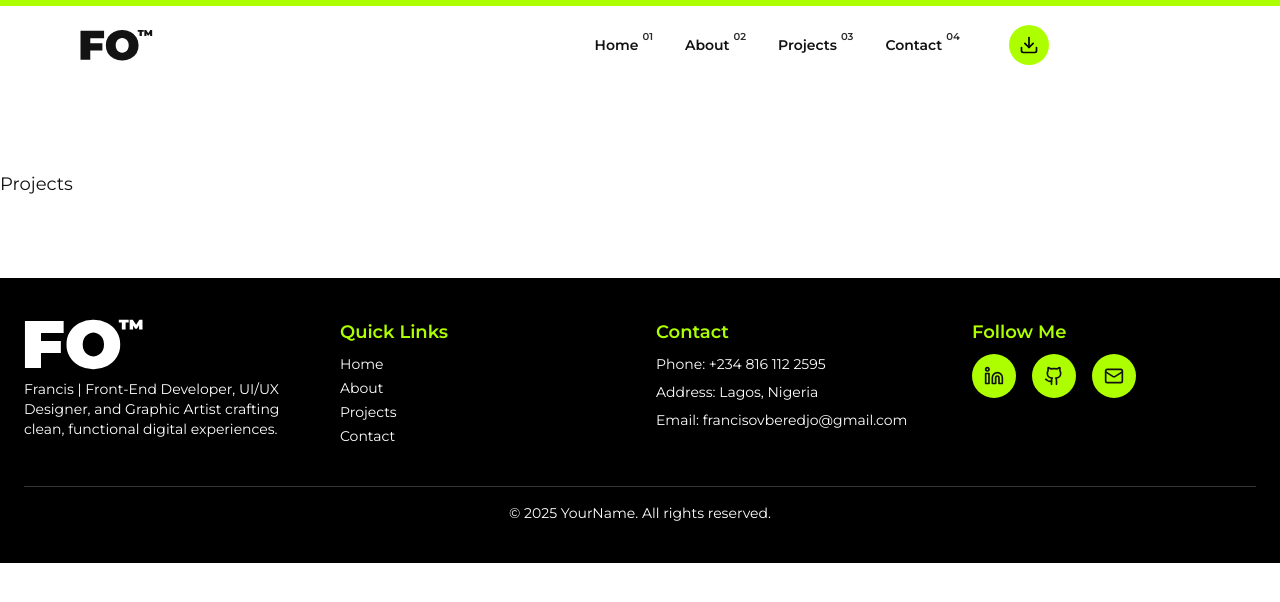
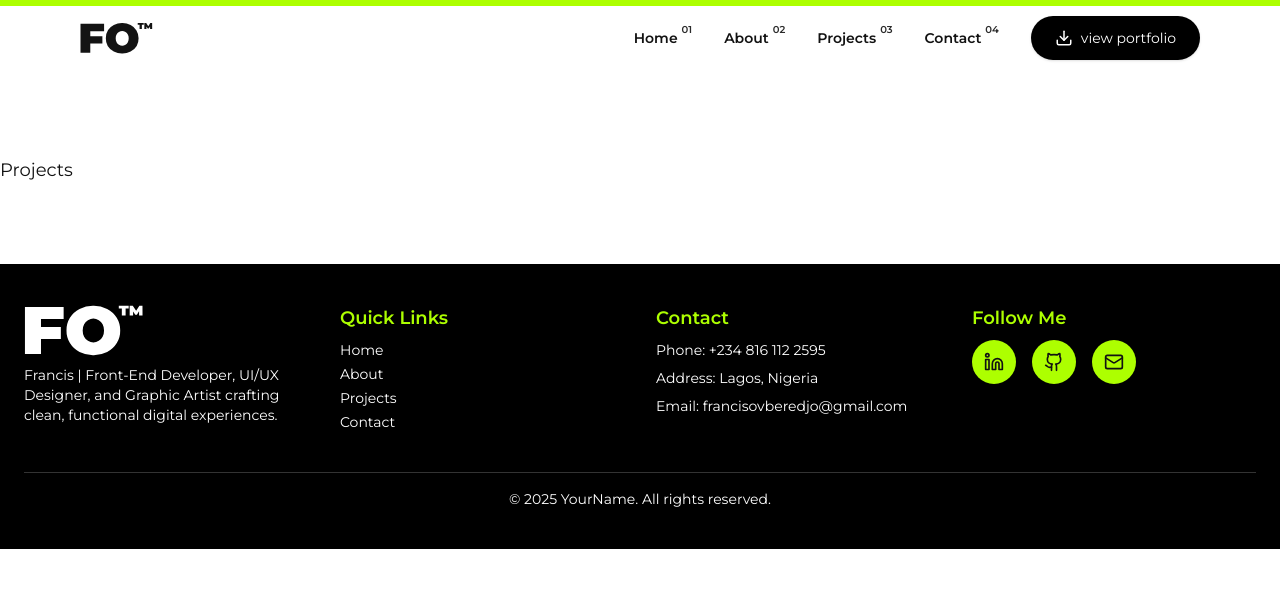
Before and after one commit to FrancisOvberedjo/portfolio, a Next.js app: page /projects in a window 1280 px wide. Shown: the top 602 px of the page. Built offline with nearby package versions, Linux system fonts and the light colour scheme.

Commit message:
Button update

```diff
--- a/src/components/ui/Button.tsx
+++ b/src/components/ui/Button.tsx
@@ -1,79 +1,59 @@
 'use client';
 
-import { motion } from 'framer-motion';
-import Link from 'next/link';
-import { ButtonHTMLAttributes, ReactNode } from 'react';
+import { ButtonHTMLAttributes } from 'react';
 import { LucideIcon } from 'lucide-react';
 
 interface ButtonProps extends ButtonHTMLAttributes<HTMLButtonElement> {
-  icon: LucideIcon;
-  children: ReactNode;
-  href?: string;
+  icon?: LucideIcon;
+  iconClassName?: string;
+  children: React.ReactNode;
   downloadHref?: string;
 }
 
-export default function Button({
+const Button = ({
   icon: Icon,
+  iconClassName = '',
   children,
-  href,
+  className = '',
   downloadHref,
   ...props
-}: ButtonProps) {
-  const buttonContent = (
-    <motion.div
-      initial={{ backgroundColor: 'rgba(0,0,0,0)' }}
-      whileHover={{
-        backgroundColor: 'var(--tw-color-primary-accent)',
-        transition: { duration: 0.3 },
-      }}
-      className="flex items-center justify-start gap-3 rounded-full px-4 py-2 bg-transparent border border-white text-white overflow-hidden relative group transition-colors duration-300"
-    >
-      <motion.div
-        className="flex items-center justify-center w-10 h-10 rounded-full bg-primary-accent text-black shrink-0 transition-colors duration-300 z-10"
-        whileHover={{
-          backgroundColor: 'var(--tw-color-primary-accent)',
-        }}
-      >
-        <Icon size={20} />
-      </motion.div>
+}: ButtonProps) => {
+  const baseClass = `
+    inline-flex items-center justify-center
+    gap-2 px-6 py-3
+    text-sm font-medium
+    rounded-full
+    bg-black text-white
+    hover:bg-[#ADFF00] hover:text-black
+    transition-all duration-200 ease-in-out
+    shadow-sm hover:shadow-md
+    active:scale-95
+  `;
 
-      <motion.span
-        className="z-10 transition-colors duration-300 group-hover:text-black"
-      >
-        {children}
-      </motion.span>
+  const iconWrapper = Icon && (
+    <Icon size={18} className={`text-inherit ${iconClassName}`} />
+  );
 
-      {/* Background hover animation */}
-      <motion.div
-        className="absolute inset-0 bg-primary-accent rounded-full -z-10"
-        initial={{ scaleX: 0 }}
-        whileHover={{ scaleX: 1 }}
-        transition={{ duration: 0.3 }}
-        style={{ originX: 0 }}
-      />
-    </motion.div>
+  const inner = (
+    <>
+      {iconWrapper}
+      {children}
+    </>
   );
 
   if (downloadHref) {
     return (
-      <a href={downloadHref} download>
-        {buttonContent}
+      <a href={downloadHref} download className={`${baseClass} ${className}`}>
+        {inner}
       </a>
     );
   }
 
-  if (href) {
-    const isExternal = href.startsWith('http');
-    if (isExternal) {
-      return (
-        <a href={href} target="_blank" rel="noopener noreferrer">
-          {buttonContent}
-        </a>
-      );
-    }
+  return (
+    <button {...props} className={`${baseClass} ${className}`}>
+      {inner}
+    </button>
+  );
+};
 
-    return <Link href={href}>{buttonContent}</Link>;
-  }
-
-  return <button {...props}>{buttonContent}</button>;
-}
+export default Button;
--- a/src/sections/home/Hero.tsx
+++ b/src/sections/home/Hero.tsx
@@ -15,7 +15,7 @@ const Hero = () => {
         initial={{ opacity: 0, y: 40 }}
         animate={{ opacity: 1, y: 0 }}
         transition={{ duration: 0.6, ease: 'easeOut' }}
-        className='text-4xl md:text-6xl lg:text-8xl font-extrabold tracking-wide uppercase'
+        className='text-4xl md:text-6xl lg:text-8xl font-extrabold tracking-wide uppercase mt-[-10]'
       >
         francis ovberedjo
       </motion.h1>
@@ -28,7 +28,7 @@ const Hero = () => {
 
         <div>
           <ImageCard />
-          <div className=''>Based in Lagos, Nigeria</div>
+          <div className='text-left text-xs mt-0.5font-light'>Based in Lagos, Nigeria.</div>
         </div>
 
         <div>
```
